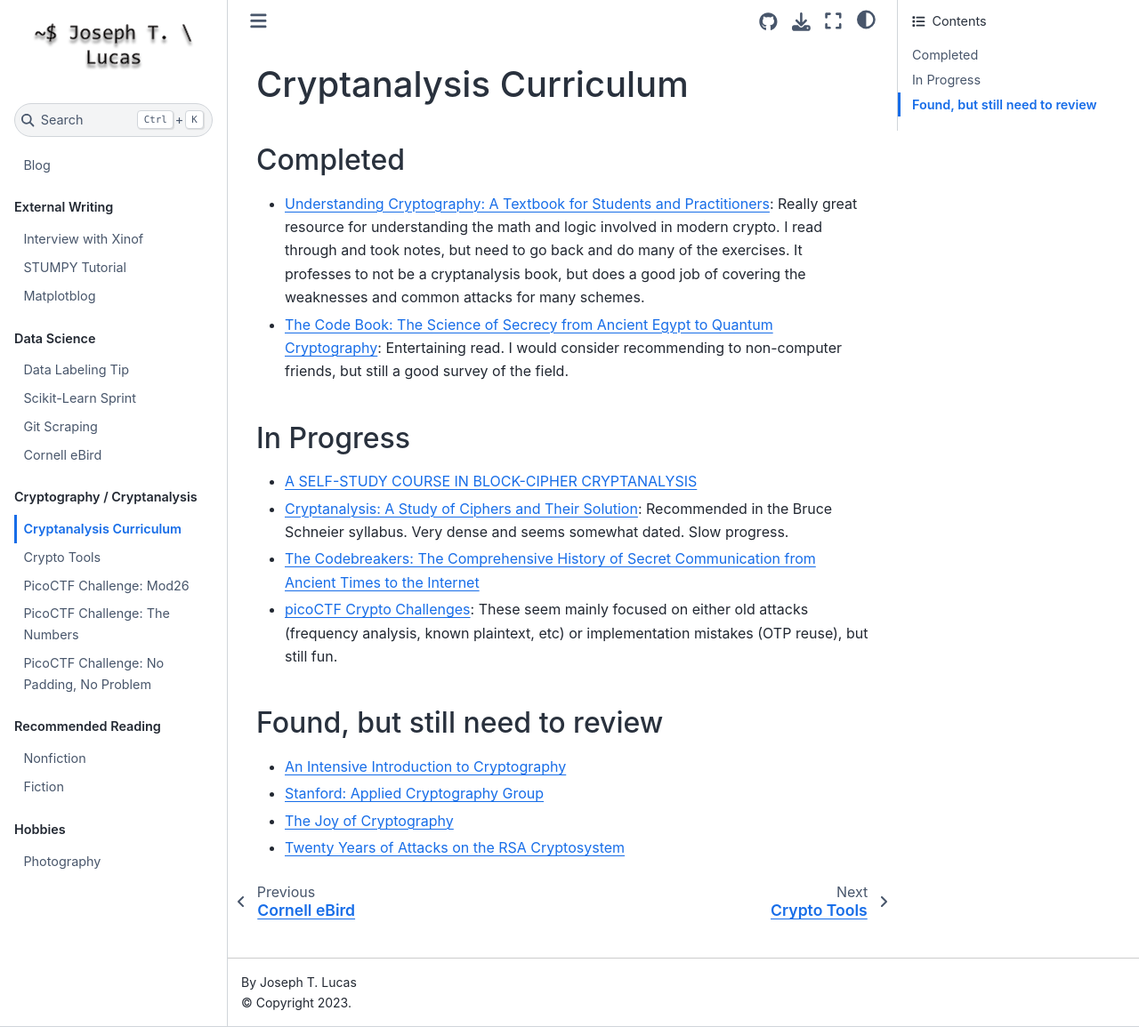
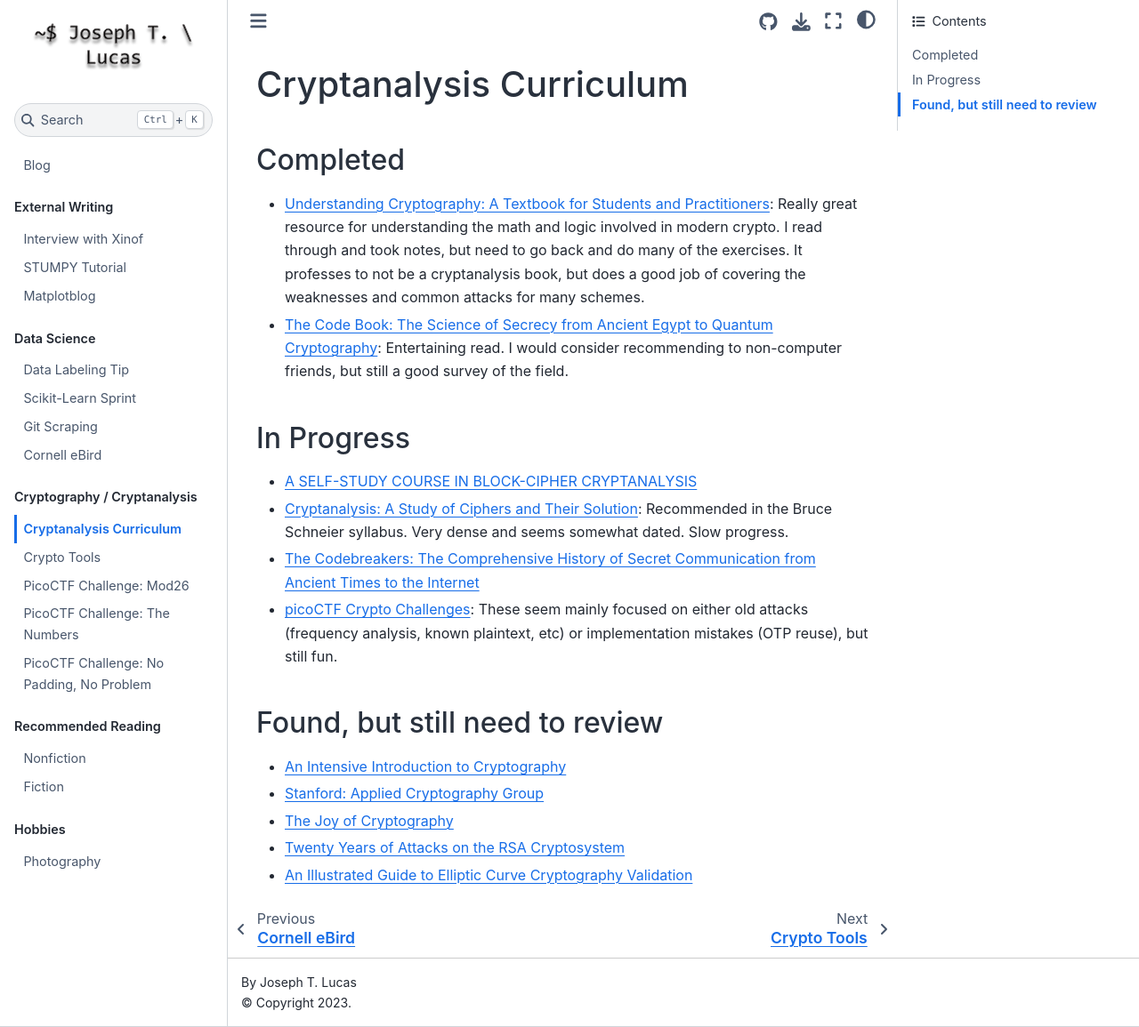
Before and after one commit to JosephTLucas/blog, a Jupyter Book: the page built from content/cryptanalysis.md, in a window 1280 px wide and 1155 px high. Shown: the whole window at 89% size. Built offline with Jupyter Book 1.0.4 settings and Sphinx 7.4.7 and the Sphinx Book theme 1.1.4, drawn with Linux system fonts in a browser that asks for light colours.

Commit message:
Update cryptanalysis.md

```diff
--- a/content/cryptanalysis.md
+++ b/content/cryptanalysis.md
@@ -25,3 +25,5 @@
 - [The Joy of Cryptography](https://joyofcryptography.com)
 
 - [Twenty Years of Attacks on the RSA Cryptosystem](https://www.ams.org/notices/199902/boneh.pdf)
+
+- [An Illustrated Guide to Elliptic Curve Cryptography Validation](https://research.nccgroup.com/2021/11/18/an-illustrated-guide-to-elliptic-curve-cryptography-validation/)
```
